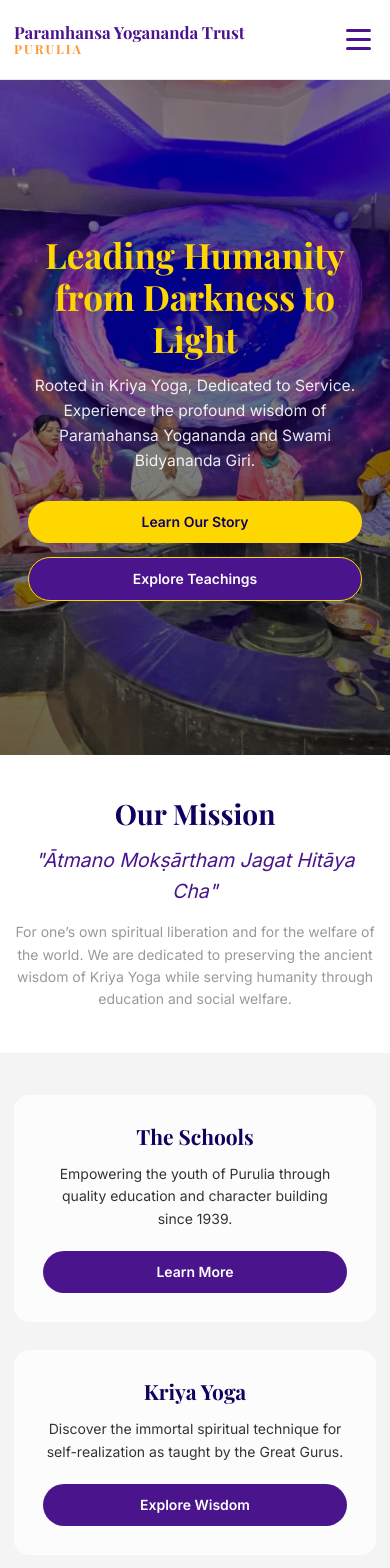
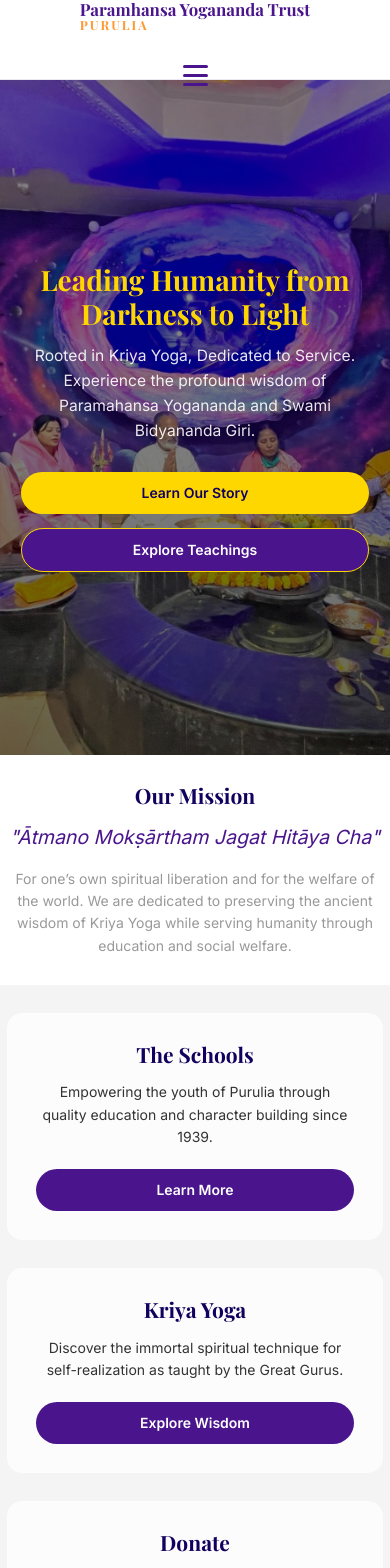
Before and after one commit to himanshu-gfx/Purulia-Ashram, a Next.js app: page / in a window 390 px wide. Shown: the top 1568 px of the page. Built offline with nearby package versions, Linux system fonts and the light colour scheme; no server answers; the database is empty; a web font is replaced by a local one.

Commit message:
fix: login redirect loop and mobile optimization

```diff
--- a/src/app/globals.css
+++ b/src/app/globals.css
@@ -394,3 +394,72 @@
   filter: brightness(1.08) contrast(1.05) saturate(1.1);
   transform: scale(1.02);
 }
+
+/* Mobile Optimization Enhancements */
+@media (max-width: 768px) {
+  /* Touch-friendly form inputs */
+  input, textarea, select, button {
+    min-height: 44px;
+    font-size: 16px; /* Prevents iOS zoom on focus */
+  }
+
+  /* Responsive tables */
+  table {
+    display: block;
+    overflow-x: auto;
+    -webkit-overflow-scrolling: touch;
+  }
+
+  /* Better card grids */
+  .grid {
+    grid-template-columns: 1fr !important;
+  }
+
+  /* Improved flex layouts */
+  .flex-between {
+    flex-direction: column;
+    gap: var(--spacing-md);
+  }
+
+  /* Full-width cards on mobile */
+  .card {
+    width: 100%;
+  }
+
+  /* Admin form improvements */
+  form input,
+  form textarea,
+  form select {
+    width: 100%;
+    padding: 12px;
+    border-radius: 8px;
+  }
+
+  /* Improved touch spacing */
+  li, a, button {
+    padding: 8px 0;
+  }
+}
+
+/* Small phone optimizations */
+@media (max-width: 480px) {
+  .container {
+    padding: 0 var(--spacing-xs);
+  }
+
+  h1 {
+    font-size: 2rem;
+  }
+
+  h2 {
+    font-size: 1.5rem;
+  }
+
+  .hero-content {
+    padding: 0 var(--spacing-xs);
+  }
+
+  .section {
+    padding: var(--spacing-md) 0;
+  }
+}
--- a/src/proxy.ts
+++ b/src/proxy.ts
@@ -6,7 +6,7 @@
     },
 });
 
-export { authMiddleware as proxy };
+export default authMiddleware;
 
 export const config = {
     matcher: ["/admin/:path*"],
```
